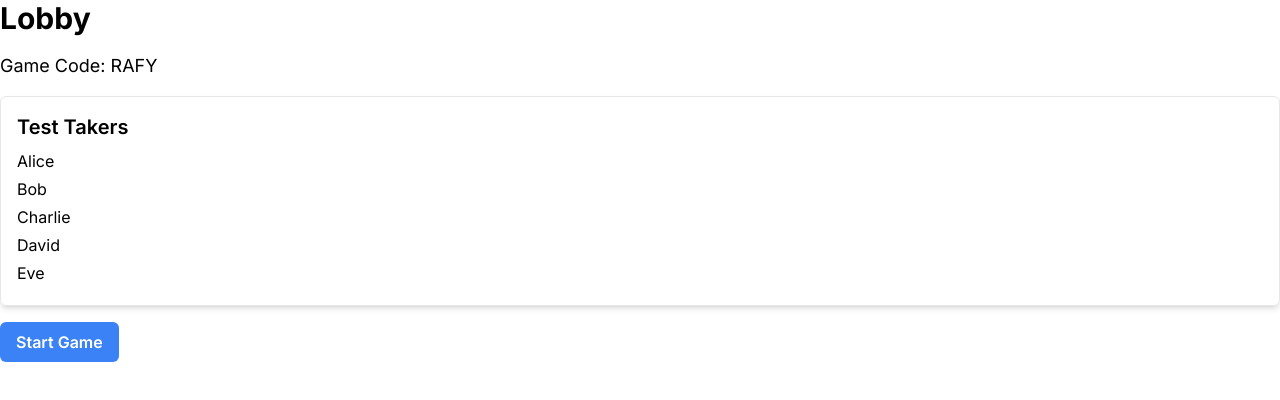
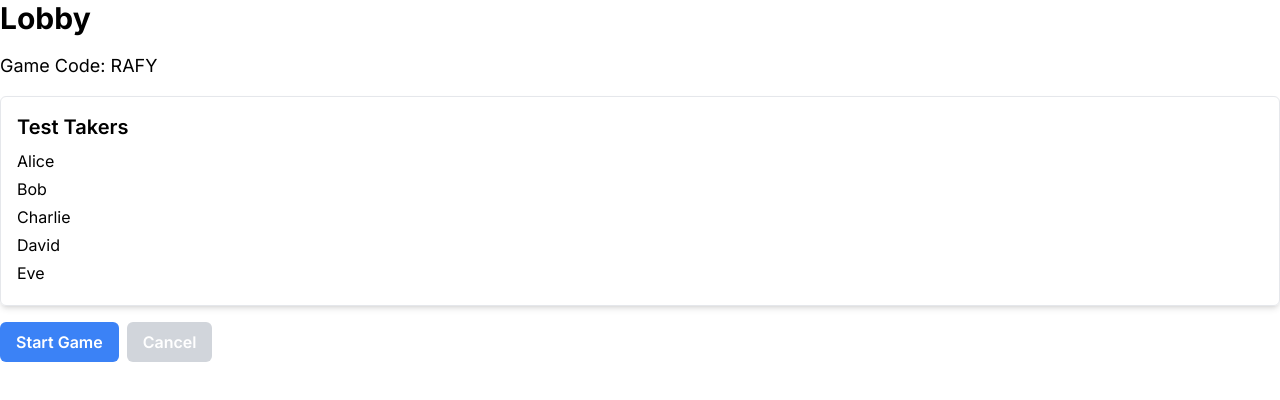
Before and after one commit to guadalupejara/gameHive, a Next.js app: page /testMaker/lobby in a window 1280 px wide. Shown: the top 400 px of the page. Built offline with nearby package versions, Linux system fonts and the light colour scheme.

Commit message:
added cancel button

```diff
--- a/app/testMaker/lobby/page.tsx
+++ b/app/testMaker/lobby/page.tsx
@@ -1,5 +1,58 @@
+// 'use client'
+// import React, { useEffect, useState } from 'react';
+// import { testTakers, TestTaker } from '@/app/data/testTakers';
+// import Button from '@/app/components/commonComponents/button';
+// import LobbyBox from '@/app/components/commonComponents/lobbyBox';
+
+// // Function to generate a random alphanumeric code
+// const generateUniqueCode = (existingCodes: string[]): string => {
+//   const chars = 'ABCDEFGHIJKLMNOPQRSTUVWXYZ0123456789';
+//   let newCode;
+
+//   do {
+//     newCode = '';
+//     for (let i = 0; i < 4; i++) {
+//       newCode += chars[Math.floor(Math.random() * chars.length)];
+//     }
+//   } while (existingCodes.includes(newCode));
+
+//   return newCode;
+// };
+
+// const Lobby: React.FC = () => {
+//   const [gameCode, setGameCode] = useState('');
+//   const [takers, setTakers] = useState<TestTaker[]>([]);
+
+//   useEffect(() => {
+//     // Fetch existing codes from backend to ensure uniqueness
+//     const existingCodes: string[] = []; // Replace with actual fetching logic
+
+//     // Generate a unique alphanumeric code
+//     const code = generateUniqueCode(existingCodes);
+//     setGameCode(code);
+//     setTakers(testTakers);
+//   }, []);
+
+//   const startGame = () => {
+//     // Logic to start the game
+//     console.log('Starting game with code:', gameCode);
+//   };
+
+//   return (
+//     <div>
+//       <h1 className="text-3xl font-bold mb-4">Lobby</h1>
+//       <p className="text-lg mb-4">Game Code: {gameCode}</p>
+//       <LobbyBox takers={takers} />
+//       <Button onClick={startGame} label="Start Game" className="mt-4" />
+//     </div>
+//   );
+// };
+
+// export default Lobby;
+
 'use client'
 import React, { useEffect, useState } from 'react';
+import { useRouter } from 'next/navigation';
 import { testTakers, TestTaker } from '@/app/data/testTakers';
 import Button from '@/app/components/commonComponents/button';
 import LobbyBox from '@/app/components/commonComponents/lobbyBox';
@@ -20,6 +73,7 @@ const generateUniqueCode = (existingCodes: string[]): string => {
 };
 
 const Lobby: React.FC = () => {
+  const router = useRouter(); // Initialize useRouter
   const [gameCode, setGameCode] = useState('');
   const [takers, setTakers] = useState<TestTaker[]>([]);
 
@@ -38,12 +92,20 @@ const Lobby: React.FC = () => {
     console.log('Starting game with code:', gameCode);
   };
 
+  const cancelGame = () => {
+    // Route to the dashboard
+    router.push('/testMaker/dashboard');
+  };
+
   return (
     <div>
       <h1 className="text-3xl font-bold mb-4">Lobby</h1>
       <p className="text-lg mb-4">Game Code: {gameCode}</p>
       <LobbyBox takers={takers} />
-      <Button onClick={startGame} label="Start Game" className="mt-4" />
+      <div className="mt-4">
+        <Button onClick={startGame} label="Start Game" className="mr-2" />
+        <Button onClick={cancelGame} label="Cancel" className="bg-gray-300" />
+      </div>
     </div>
   );
 };
```
